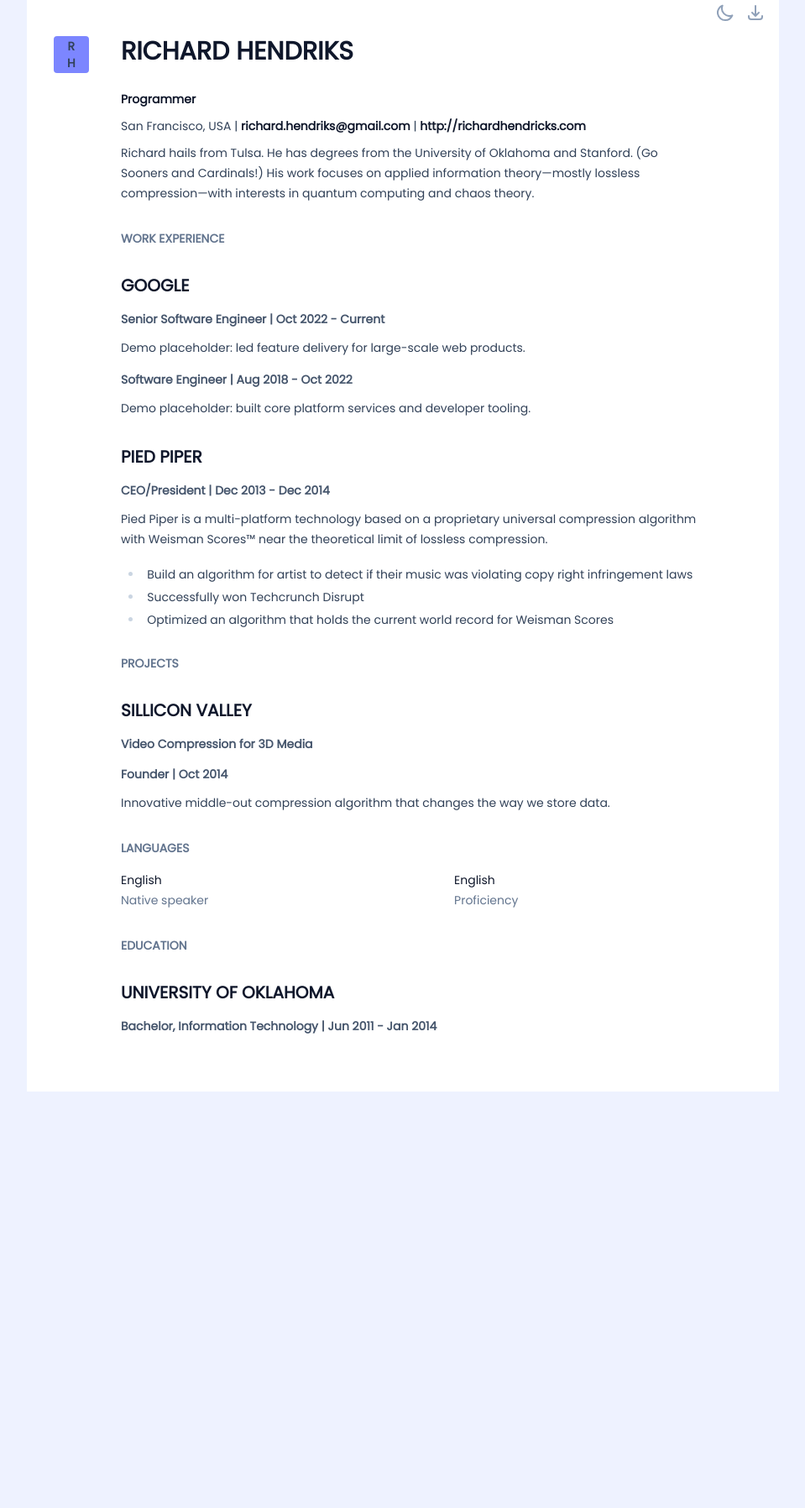
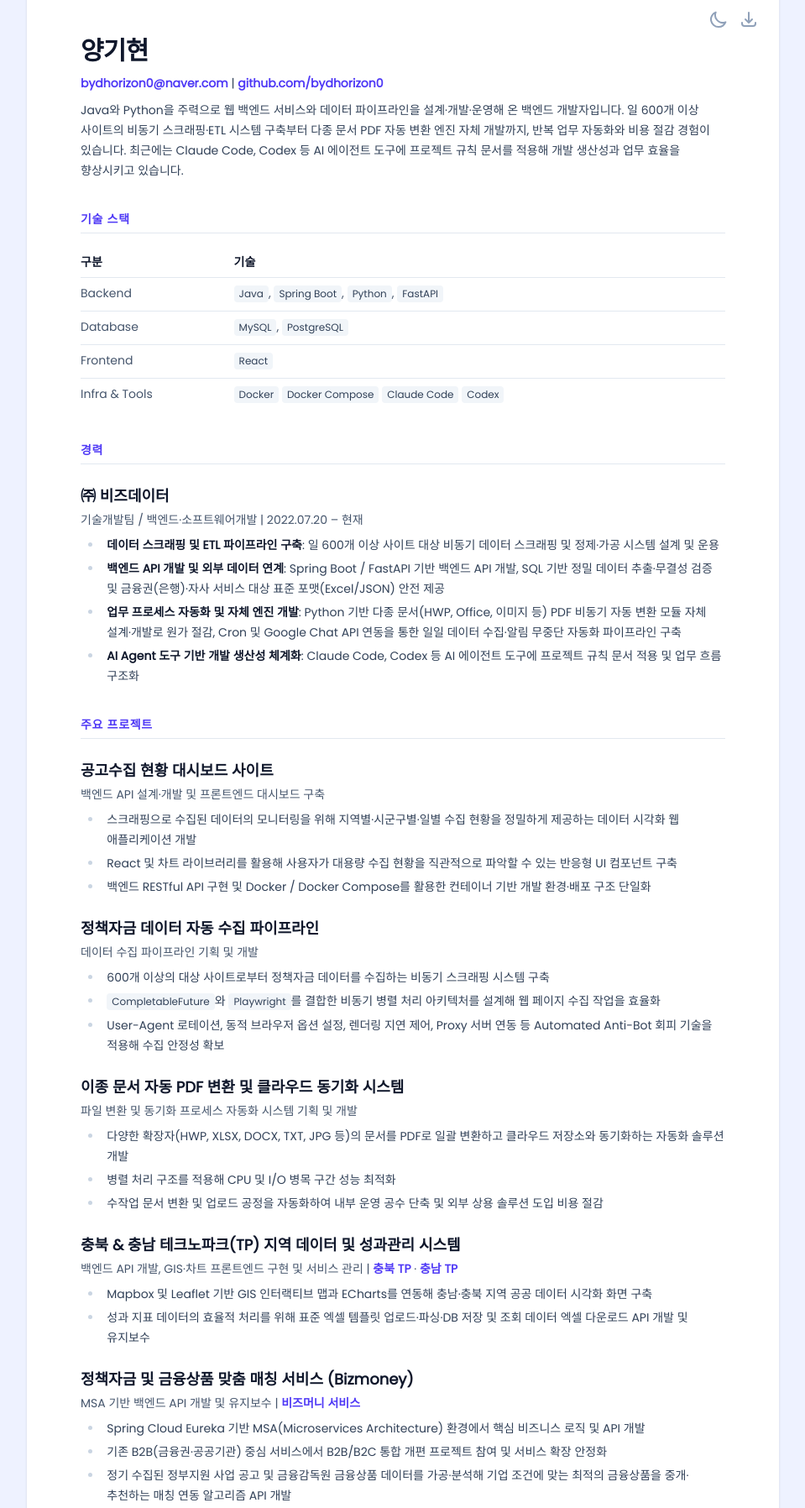
Before and after one commit to bydhorizon0/bydhorizon0.github.io, an Astro site: page / in a window 1280 px wide. Shown: the part 69-1865 px from the top of the page at 84% size, without its empty margins (160-1119 px from the left). Before the commit the page ends 1425 px from the top, so only its background shows below. Built offline with nearby package versions, Linux system fonts and the light colour scheme; Astro itself is replaced by a stand-in of ours; a web font is replaced by a local one.

Commit message:
Complete Korean developer resume and optimize Astro layout for Korean & PDF

```diff
--- a/astro.config.ts
+++ b/astro.config.ts
@@ -21,6 +21,7 @@ function forceThemeDarkMode() {
 
 // https://astro.build/config
 export default defineConfig({
+  site: "https://bydhorizon0.github.io",
   // PDF export runs against `astro dev`; keep the toolbar off so it never lands in the PDF
   devToolbar: { enabled: !pdfView },
   vite: {
--- a/src/components/Download.astro
+++ b/src/components/Download.astro
@@ -8,7 +8,9 @@ const { href } = Astro.props as Props;
 
 <a
   download
-  class="text-slate-400 hover:text-slate-500 dark:text-slate-600"
+  aria-label="이력서 PDF 다운로드"
+  title="PDF 다운로드"
+  class="text-slate-400 transition-colors hover:text-slate-600 dark:text-slate-500 dark:hover:text-slate-300"
   href={href}
   rel="noopener noreferrer"
 >
--- a/src/components/ThemeToggle.astro
+++ b/src/components/ThemeToggle.astro
@@ -4,8 +4,9 @@
 <button
   id="theme-toggle"
   type="button"
-  aria-label="Toggle color theme"
-  class="text-slate-400 hover:text-slate-500 dark:text-slate-600"
+  aria-label="테마 전환"
+  title="테마 전환"
+  class="cursor-pointer text-slate-400 transition-colors hover:text-slate-600 dark:text-slate-500 dark:hover:text-slate-300"
 >
   <!-- Moon: shown in light mode -->
   <svg
--- a/src/layouts/Minimalist.astro
+++ b/src/layouts/Minimalist.astro
@@ -18,20 +18,20 @@ const FORCE_THEME = process.env.FORCE_THEME ?? "";
 
 const { title, pdfLink, noIndex, description } = Astro.props
   .frontmatter as Props["frontmatter"];
-
-// Firstname Lastname -> ['F', 'L']
-const initials = title
-  .split(" ")
-  .map(([initial]) => initial!.toUpperCase())
-  .slice(0, 2);
 ---
 
 <!doctype html>
-<html lang="en" class={FORCE_THEME}>
+<html lang="ko" class={FORCE_THEME}>
   <head>
     <meta charset="UTF-8" />
     <meta name="viewport" content="width=device-width" />
     <link rel="icon" type="image/svg+xml" href="favicon.svg" />
+    <link
+      rel="stylesheet"
+      as="style"
+      crossorigin
+      href="https://cdn.jsdelivr.net/gh/orioncactus/pretendard@v1.3.9/dist/web/variable/pretendardvariable-dynamic-subset.min.css"
+    />
     <meta name="generator" content={Astro.generator} />
     <meta name="description" content={description || title} />
     {noIndex && <meta name="robots" content="noindex" />}
@@ -56,21 +56,9 @@ const initials = title
   <body class={!PDF_VIEW ? "bg-indigo-50 dark:bg-slate-900 sm:my-14" : ""}>
     <div class="container mx-auto flex justify-center">
       <article class:list={["minimalist relative", PDF_VIEW && "pdf-view"]}>
-        <div
-          class:list={[
-            "initials-mark absolute top-20 sm:top-14 rounded-sm bg-indigo-400 px-4 py-0.5",
-            PDF_VIEW ? "left-2" : "left-4 sm:left-8",
-          ]}
-        >
-          <div
-            class="flex h-fit select-none flex-col items-center text-sm font-bold"
-          >
-            {initials.map((initial) => <span>{initial}</span>)}
-          </div>
-        </div>
         {
           !PDF_VIEW && (
-            <div class="not-prose absolute right-4 top-4 flex items-center gap-3">
+            <div class="not-prose absolute right-4 top-4 flex items-center gap-3 sm:right-6 sm:top-6">
               <ThemeToggle />
               <Download href={pdfLink} />
             </div>
@@ -79,6 +67,5 @@ const initials = title
         <slot />
       </article>
     </div>
-    <style></style>
   </body>
 </html>
--- a/src/pages/index.md
+++ b/src/pages/index.md
@@ -1,58 +1,73 @@
 ---
-title: Richard Hendriks - Resume
-description: Resume about Richard Hendriks, CEO of Pied Piper.
+title: 양기현 - 이력서
+description: 백엔드 개발자 양기현의 이력서입니다. Java(Spring Boot), Python(FastAPI) 기반 웹 백엔드 및 데이터 파이프라인·자동화 시스템을 설계·개발·운영합니다.
 layout: ../layouts/Minimalist.astro
 pdfLink: resume.pdf
 ---
 
-# Richard Hendriks
+# 양기현
 
-**Programmer**
+bydhorizon0@naver.com | [github.com/bydhorizon0](https://github.com/bydhorizon0)
 
-San Francisco, USA | richard.hendriks@gmail.com | http://richardhendricks.com
+Java와 Python을 주력으로 웹 백엔드 서비스와 데이터 파이프라인을 설계·개발·운영해 온 백엔드 개발자입니다. 일 600개 이상 사이트의 비동기 스크래핑·ETL 시스템 구축부터 다종 문서 PDF 자동 변환 엔진 자체 개발까지, 반복 업무 자동화와 비용 절감 경험이 있습니다. 최근에는 Claude Code, Codex 등 AI 에이전트 도구에 프로젝트 규칙 문서를 적용해 개발 생산성과 업무 효율을 향상시키고 있습니다.
 
-Richard hails from Tulsa. He has degrees from the University of Oklahoma and Stanford. (Go Sooners and Cardinals!) His work focuses on applied information theory—mostly lossless compression—with interests in quantum computing and chaos theory.
+## 기술 스택
 
-## Work Experience
+| 구분 | 기술 |
+| --- | --- |
+| Backend | `Java`, `Spring Boot`, `Python`, `FastAPI` |
+| Database | `MySQL`, `PostgreSQL` |
+| Frontend | `React`  |
+| Infra & Tools | `Docker` `Docker Compose` `Claude Code` `Codex` |
 
-### [Google](https://www.google.com/)
+## 경력
 
-#### Senior Software Engineer | Oct 2022 - Current
+### ㈜ 비즈데이터
 
-Demo placeholder: led feature delivery for large-scale web products.
+#### 기술개발팀 / 백엔드·소프트웨어개발 | 2022.07.20 – 현재
 
-#### Software Engineer | Aug 2018 - Oct 2022
+- **데이터 스크래핑 및 ETL 파이프라인 구축**: 일 600개 이상 사이트 대상 비동기 데이터 스크래핑 및 정제·가공 시스템 설계 및 운용
+- **백엔드 API 개발 및 외부 데이터 연계**: Spring Boot / FastAPI 기반 백엔드 API 개발, SQL 기반 정밀 데이터 추출·무결성 검증 및 금융권(은행)·자사 서비스 대상 표준 포맷(Excel/JSON) 안전 제공
+- **업무 프로세스 자동화 및 자체 엔진 개발**: Python 기반 다종 문서(HWP, Office, 이미지 등) PDF 비동기 자동 변환 모듈 자체 설계·개발로 원가 절감, Cron 및 Google Chat API 연동을 통한 일일 데이터 수집·알림 무중단 자동화 파이프라인 구축
+- **AI Agent 도구 기반 개발 생산성 체계화**: Claude Code, Codex 등 AI 에이전트 도구에 프로젝트 규칙 문서 적용 및 업무 흐름 구조화
 
-Demo placeholder: built core platform services and developer tooling.
+## 주요 프로젝트
 
-### [Pied Piper](http://piedpiper.com/)
+### 공고수집 현황 대시보드 사이트
 
-#### CEO/President | Dec 2013 - Dec 2014
+#### 백엔드 API 설계·개발 및 프론트엔드 대시보드 구축
 
-Pied Piper is a multi-platform technology based on a proprietary universal compression algorithm with Weisman Scores™ near the theoretical limit of lossless compression.
+- 스크래핑으로 수집된 데이터의 모니터링을 위해 지역별·시군구별·일별 수집 현황을 정밀하게 제공하는 데이터 시각화 웹 애플리케이션 개발
+- React 및 차트 라이브러리를 활용해 사용자가 대용량 수집 현황을 직관적으로 파악할 수 있는 반응형 UI 컴포넌트 구축
+- 백엔드 RESTful API 구현 및 Docker / Docker Compose를 활용한 컨테이너 기반 개발 환경·배포 구조 단일화
 
-- Build an algorithm for artist to detect if their music was violating copy right infringement laws
-- Successfully won Techcrunch Disrupt
-- Optimized an algorithm that holds the current world record for Weisman Scores
+### 정책자금 데이터 자동 수집 파이프라인
 
-## Projects
+#### 데이터 수집 파이프라인 기획 및 개발
 
-### [Sillicon Valley](<https://en.wikipedia.org/wiki/Silicon_Valley_(TV_series)>)
+- 600개 이상의 대상 사이트로부터 정책자금 데이터를 수집하는 비동기 스크래핑 시스템 구축
+- `CompletableFuture`와 `Playwright`를 결합한 비동기 병렬 처리 아키텍처를 설계해 웹 페이지 수집 작업을 효율화
+- User-Agent 로테이션, 동적 브라우저 옵션 설정, 렌더링 지연 제어, Proxy 서버 연동 등 Automated Anti-Bot 회피 기술을 적용해 수집 안정성 확보
 
-#### Video Compression for 3D Media
+### 이종 문서 자동 PDF 변환 및 클라우드 동기화 시스템
 
-#### Founder | Oct 2014
+#### 파일 변환 및 동기화 프로세스 자동화 시스템 기획 및 개발
 
-Innovative middle-out compression algorithm that changes the way we store data.
+- 다양한 확장자(HWP, XLSX, DOCX, TXT, JPG 등)의 문서를 PDF로 일괄 변환하고 클라우드 저장소와 동기화하는 자동화 솔루션 개발
+- 병렬 처리 구조를 적용해 CPU 및 I/O 병목 구간 성능 최적화
+- 수작업 문서 변환 및 업로드 공정을 자동화하여 내부 운영 공수 단축 및 외부 상용 솔루션 도입 비용 절감
 
-## Languages
+### 충북 & 충남 테크노파크(TP) 지역 데이터 및 성과관리 시스템
 
-| English        | English     |
-| -------------- | ----------- |
-| Native speaker | Proficiency |
+#### 백엔드 API 개발, GIS·차트 프론트엔드 구현 및 서비스 관리 | [충북 TP](http://smart.cbtp.or.kr/login) · [충남 TP](http://data.ctp.or.kr/login)
 
-## Education
+- Mapbox 및 Leaflet 기반 GIS 인터랙티브 맵과 ECharts를 연동해 충남·충북 지역 공공 데이터 시각화 화면 구축
+- 성과 지표 데이터의 효율적 처리를 위해 표준 엑셀 템플릿 업로드·파싱·DB 저장 및 조회 데이터 엑셀 다운로드 API 개발 및 유지보수
 
-### University of Oklahoma
+### 정책자금 및 금융상품 맞춤 매칭 서비스 (Bizmoney)
 
-#### Bachelor, Information Technology | Jun 2011 - Jan 2014
+#### MSA 기반 백엔드 API 개발 및 유지보수 | [비즈머니 서비스](https://bizmoney.ai/O_SD00)
+
+- Spring Cloud Eureka 기반 MSA(Microservices Architecture) 환경에서 핵심 비즈니스 로직 및 API 개발
+- 기존 B2B(금융권·공공기관) 중심 서비스에서 B2B/B2C 통합 개편 프로젝트 참여 및 서비스 확장 안정화
+- 정기 수집된 정부지원 사업 공고 및 금융감독원 금융상품 데이터를 가공·분석해 기업 조건에 맞는 최적의 금융상품을 중개·추천하는 매칭 연동 알고리즘 API 개발
--- a/src/styles.css
+++ b/src/styles.css
@@ -4,7 +4,10 @@
 @custom-variant dark (&:where(.dark, .dark *));
 
 body {
-  font-family: "Poppins", sans-serif;
+  font-family:
+    "Pretendard Variable", "Pretendard", "Poppins", -apple-system,
+    BlinkMacSystemFont, system-ui, sans-serif;
+  word-break: keep-all;
 }
 
 ::selection {
@@ -12,29 +15,62 @@ body {
 }
 
 article.minimalist {
-  @apply prose prose-slate m-0
-    max-w-fit bg-white pl-20 pr-12 py-8 pt-20 dark:prose-invert prose-h1:text-3xl prose-h1:uppercase prose-h2:mb-3 prose-h2:mt-8 prose-h2:text-sm
-    prose-h2:uppercase prose-h2:text-slate-500
-    prose-h3:mb-3 prose-h3:mt-8 prose-h3:text-xl prose-h3:uppercase prose-h4:mb-3
-    prose-h4:mt-4 prose-h4:text-sm prose-h4:text-slate-600 prose-p:my-2
-    prose-p:text-sm prose-p:leading-6 prose-a:font-bold prose-a:no-underline prose-a:transition-colors
-    prose-a:hover:text-slate-400 prose-li:text-sm prose-table:mt-4 prose-thead:border-0
-    prose-th:p-0 prose-th:font-medium prose-td:p-0
-    prose-td:text-slate-500
-    dark:bg-slate-800
+  @apply prose prose-slate m-0 w-full max-w-4xl bg-white px-7 py-12 shadow-sm
+    dark:prose-invert dark:bg-slate-800
+    prose-h1:mb-2 prose-h1:text-3xl prose-h1:font-bold prose-h1:tracking-tight
+    prose-h2:mb-4 prose-h2:mt-9 prose-h2:border-b prose-h2:border-slate-200 prose-h2:pb-1.5 prose-h2:text-sm prose-h2:font-semibold prose-h2:tracking-wider prose-h2:text-indigo-600
+    dark:prose-h2:border-slate-700 dark:prose-h2:text-indigo-400
+    prose-h3:mb-1 prose-h3:mt-6 prose-h3:text-lg prose-h3:font-bold
+    prose-h4:mb-2 prose-h4:mt-1 prose-h4:text-sm prose-h4:font-medium prose-h4:text-slate-600
     dark:prose-h4:text-slate-400
-    sm:pl-28 sm:pr-24 sm:py-14
-    lg:max-w-4xl;
+    prose-p:my-2 prose-p:text-sm prose-p:leading-6
+    prose-a:font-semibold prose-a:text-indigo-600 prose-a:no-underline prose-a:transition-colors hover:prose-a:text-indigo-400 hover:prose-a:underline
+    dark:prose-a:text-indigo-400 dark:hover:prose-a:text-indigo-300
+    prose-ul:my-2 prose-li:my-1 prose-li:text-sm prose-li:leading-6
+    prose-code:rounded prose-code:bg-slate-100 prose-code:px-1.5 prose-code:py-0.5 prose-code:text-xs prose-code:font-medium prose-code:text-slate-700 prose-code:before:content-none prose-code:after:content-none
+    dark:prose-code:bg-slate-700/70 dark:prose-code:text-slate-200
+    prose-table:mt-3 prose-table:text-sm prose-thead:border-b prose-thead:border-slate-200 dark:prose-thead:border-slate-700
+    prose-th:py-2 prose-th:pr-6 prose-th:text-left prose-th:align-top prose-th:font-semibold prose-th:whitespace-nowrap
+    prose-td:py-2 prose-td:pr-4 prose-td:align-top prose-td:text-slate-600 dark:prose-td:text-slate-300
+    sm:px-16 sm:py-14;
+}
+
+article.minimalist a {
+  text-decoration: none;
+}
+
+article.minimalist a:hover {
+  text-decoration: underline;
+}
+
+article.minimalist code {
+  display: inline-block;
+  font-family: inherit;
+  margin-bottom: 0.125rem;
 }
 
 /* Tighter spacing when exporting PDF (PDF_VIEW) — keeps screen layout unchanged */
 article.minimalist.pdf-view {
-  @apply py-2 pt-8 pl-14 pr-6 sm:py-3 sm:pt-8 sm:pl-16 sm:pr-8
-    prose-h1:mb-2 prose-h2:mb-1 prose-h2:mt-3 prose-h3:mb-1 prose-h3:mt-3 prose-h4:mb-0.5 prose-h4:mt-1.5
-    prose-p:my-0.5 prose-p:leading-5 prose-ul:my-1 prose-li:my-0 prose-table:my-1;
+  @apply shadow-none px-6 py-4 sm:px-8 sm:py-5
+    prose-h1:mb-1 prose-h1:text-2xl
+    prose-h2:mb-2 prose-h2:mt-5 prose-h2:pb-1 prose-h2:text-xs
+    prose-h3:mb-0.5 prose-h3:mt-3.5 prose-h3:text-base
+    prose-h4:mb-1 prose-h4:mt-0.5 prose-h4:text-xs
+    prose-p:my-1 prose-p:text-xs prose-p:leading-5
+    prose-ul:my-1 prose-li:my-0.5 prose-li:text-xs prose-li:leading-5
+    prose-table:my-1.5 prose-table:text-xs prose-th:py-1 prose-td:py-1;
 }
 
-/* Align initials badge with title row in PDF (matches pdf-view pt-8) */
-article.minimalist.pdf-view .initials-mark {
-  @apply top-8 left-2 sm:top-8;
+article.minimalist.pdf-view h2,
+article.minimalist.pdf-view h3,
+article.minimalist.pdf-view h4,
+article.minimalist.pdf-view h4 + p {
+  break-after: avoid;
+  page-break-after: avoid;
 }
+
+article.minimalist.pdf-view li,
+article.minimalist.pdf-view tr {
+  break-inside: avoid;
+  page-break-inside: avoid;
+}
```
Also changed, not shown: scripts/generate-pdf.ts (+5 -3 lines).
